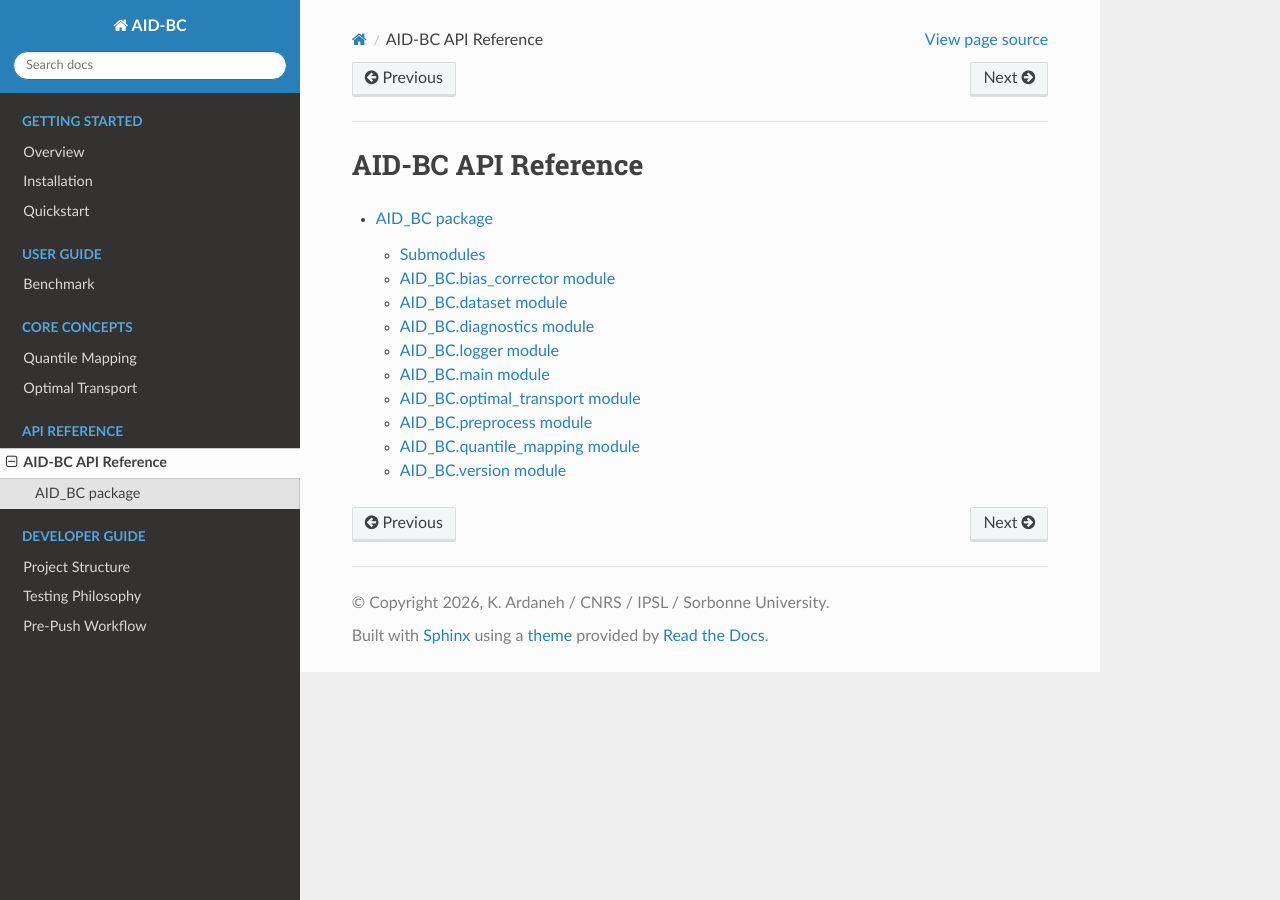
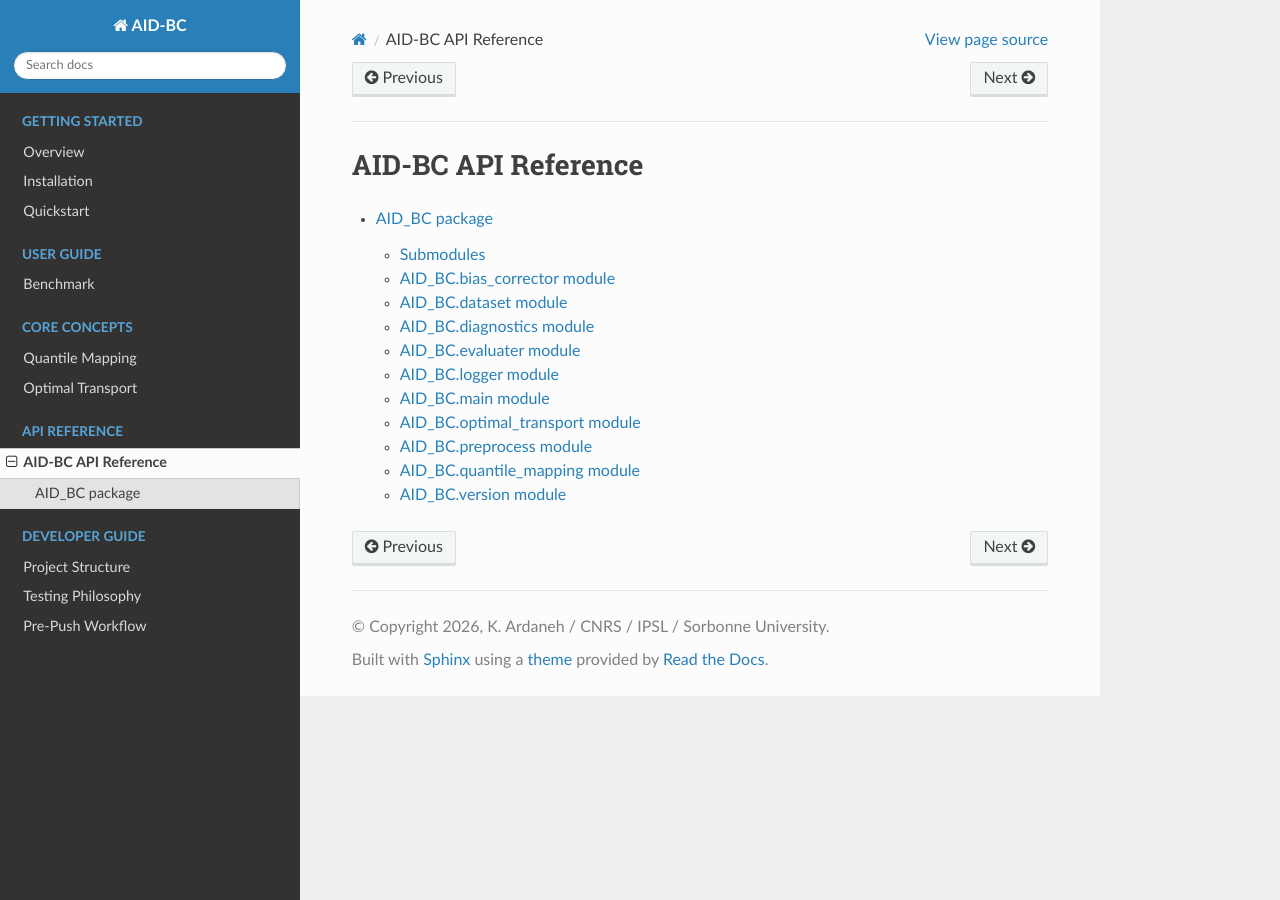
Before and after one commit to kardaneh/AID-BC, a Sphinx documentation site: the page built from docs/source/api/modules.rst, in a window 1280 px wide. Built offline with Sphinx 7.4.7 and the Read the Docs theme 3.1.0, drawn with Linux system fonts in a browser that asks for light colours.

Commit message:
fix: add evaluater module to API reference

```diff
--- a/docs/source/api/AID_BC.rst
+++ b/docs/source/api/AID_BC.rst
@@ -24,6 +24,14 @@ AID_BC.diagnostics module
 -------------------------
 
 .. automodule:: AID_BC.diagnostics
+   :members:
+   :undoc-members:
+   :show-inheritance:
+
+AID_BC.evaluater module
+-----------------------
+
+.. automodule:: AID_BC.evaluater
    :members:
    :undoc-members:
    :show-inheritance:
```
